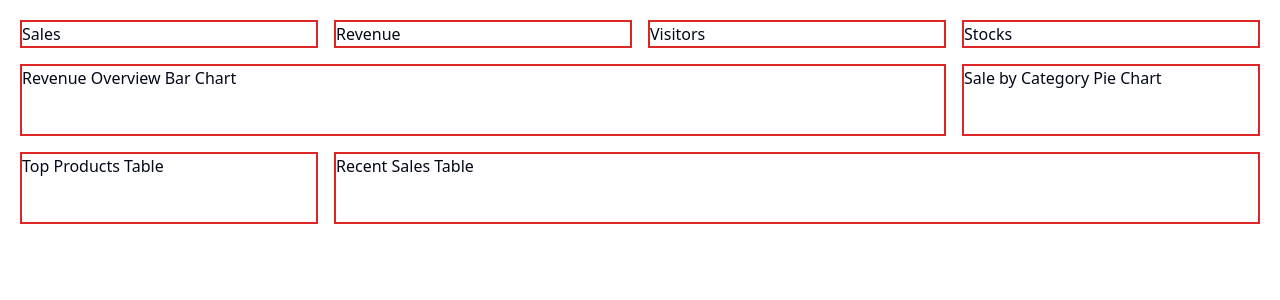
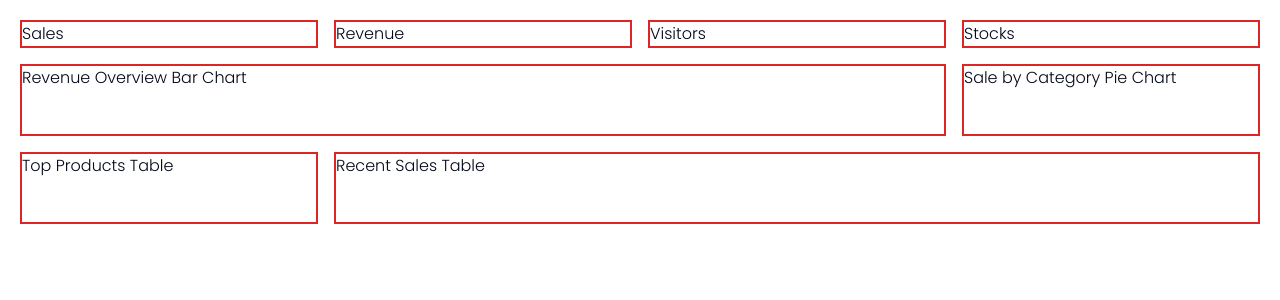
Before and after one commit to nerwinalamas/admin_dashboard_fe, a React (Vite) app: page / in a window 1280 px wide. Shown: the top 300 px of the page. Built offline with nearby package versions, Linux system fonts and the light colour scheme.

Commit message:
refactor: setup routes

```diff
--- a/src/App.tsx
+++ b/src/App.tsx
@@ -1,10 +1,14 @@
+import { BrowserRouter as Router, Routes, Route } from "react-router-dom";
 import Dashboard from "./pages/Dashboard";
 
 const App = () => {
     return (
-        <div className="w-screen max-w-screen-2xl mx-auto flex gap-2">
-            <div className="hidden w-80 bg-slate-700"></div>
-            <Dashboard />
+        <div className="max-w-screen-2xl mx-auto font-poppins">
+            <Router>
+                <Routes>
+                    <Route path="/" element={<Dashboard />} />
+                </Routes>
+            </Router>
         </div>
     );
 };
```
